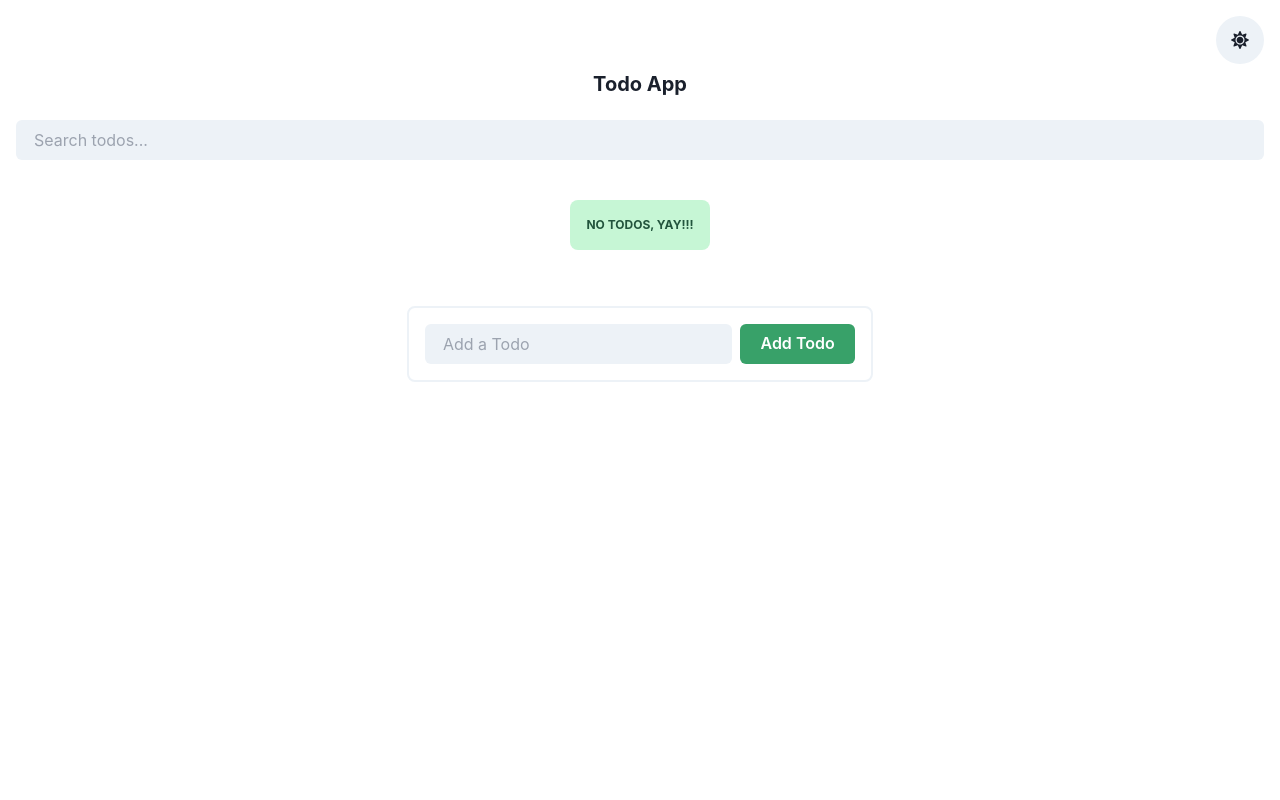
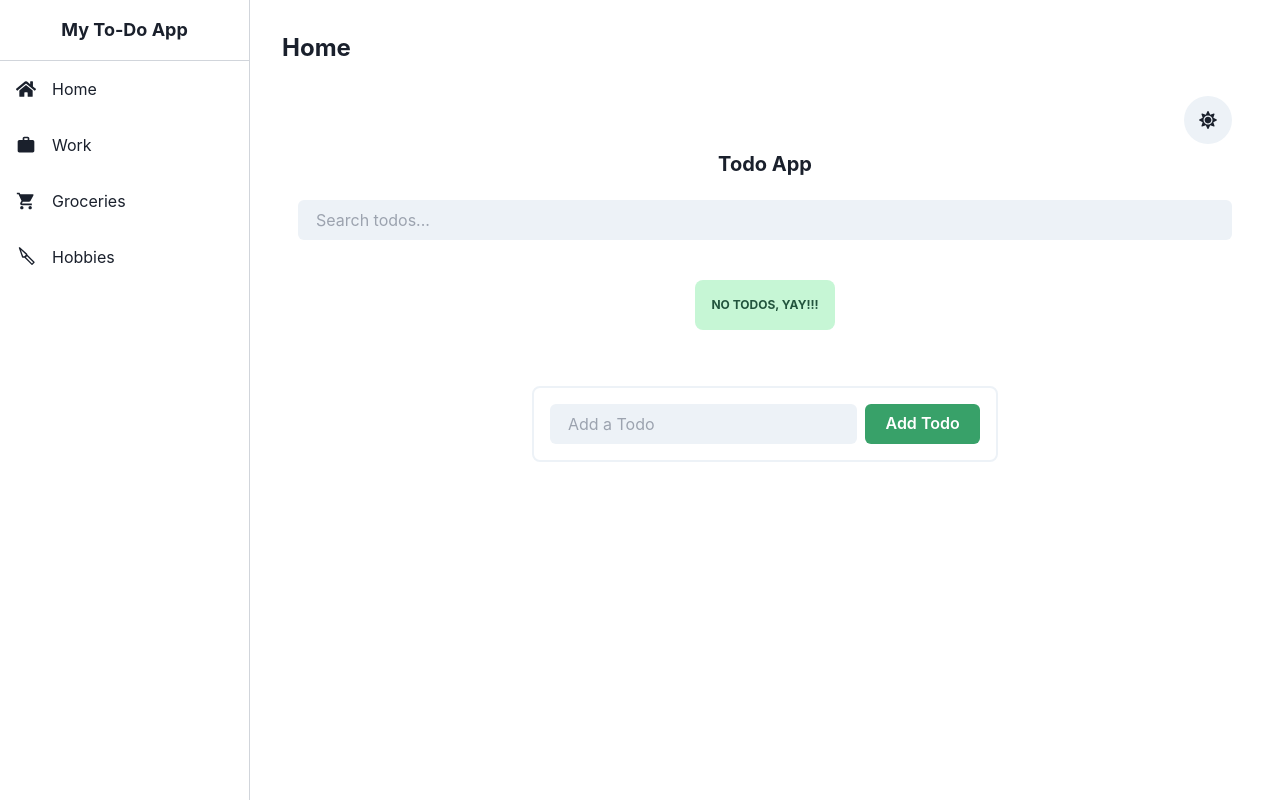
Before and after one commit to janlebar/sideeffects, a Next.js app: page / in a window 1280 px wide. Built offline with nearby package versions, Linux system fonts and the light colour scheme.

Commit message:
more states for each individual todo menu

```diff
--- /dev/null
+++ b/app/components/SearchBar.tsx
@@ -0,0 +1,21 @@
+import React from "react";
+import { Input } from "@chakra-ui/react";
+
+interface SearchBarProps {
+  search: string;
+  setSearch: React.Dispatch<React.SetStateAction<string>>;
+}
+
+const SearchBar: React.FC<SearchBarProps> = ({ search, setSearch }) => {
+  return (
+    <Input
+      placeholder="Search todos..."
+      value={search}
+      onChange={(e) => setSearch(e.target.value)}
+      mb={4}
+      variant="filled"
+    />
+  );
+};
+
+export default SearchBar;
--- a/app/page.tsx
+++ b/app/page.tsx
@@ -1,66 +1,94 @@
 "use client";
 
-import React, { useState, useEffect } from "react";
-import {
-  VStack,
-  Heading,
-  IconButton,
-  Input,
-  useColorMode,
-} from "@chakra-ui/react";
-import { FaSun, FaMoon } from "react-icons/fa";
-import TodoList from "./components/TodoList";
-import AddTodo from "./components/AddTodo";
-import { Todo } from "./types";
+import React, { useState } from "react";
+import { Grid, GridItem } from "@chakra-ui/react";
+import { FaHome, FaTasks, FaCalendar, FaUser } from "react-icons/fa";
+import { MdLocalGroceryStore, MdOutlineWork } from "react-icons/md";
+import { RxHobbyKnife } from "react-icons/rx";
+import MainComponent from "@/app/todo";
 
-const App: React.FC = () => {
-  const [todos, setTodos] = useState<Todo[]>(() =>
-    JSON.parse(localStorage.getItem("todos") || "[]")
-  );
-  const [search, setSearch] = useState<string>("");
+const MenuItem = ({ icon: Icon, label, onClick }) => (
+  <div
+    className="flex items-center p-4 hover:bg-gray-200 cursor-pointer"
+    onClick={onClick}
+  >
+    <Icon className="text-xl mr-4" />
+    <span>{label}</span>
+  </div>
+);
 
-  useEffect(() => {
-    localStorage.setItem("todos", JSON.stringify(todos));
-  }, [todos]);
+const TodoApp = () => {
+  const [activeSection, setActiveSection] = useState("Home");
 
-  const { colorMode, toggleColorMode } = useColorMode();
+  // Separate todo states for each section
+  const [homeTodos, setHomeTodos] = useState([]);
+  const [workTodos, setWorkTodos] = useState([]);
+  const [groceryTodos, setGroceryTodos] = useState([]);
+  const [hobbyTodos, setHobbyTodos] = useState([]);
 
-  function deleteTodo(id: number) {
-    setTodos(todos.filter((todo) => todo.id !== id));
-  }
+  // Function to get the current section's todos and setTodos functions
+  const getSectionProps = () => {
+    switch (activeSection) {
+      case "Home":
+        return { todos: homeTodos, setTodos: setHomeTodos };
+      case "Work":
+        return { todos: workTodos, setTodos: setWorkTodos };
+      case "Groceries":
+        return { todos: groceryTodos, setTodos: setGroceryTodos };
+      case "Hobbies":
+        return { todos: hobbyTodos, setTodos: setHobbyTodos };
+      default:
+        return { todos: [], setTodos: () => {} };
+    }
+  };
 
-  function addTodo(todo: Todo) {
-    setTodos([...todos, todo]);
-  }
-
-  const filteredList = todos.filter((todo) =>
-    todo.body.toLowerCase().includes(search.toLowerCase())
-  );
+  const { todos, setTodos } = getSectionProps();
 
   return (
-    <VStack p={4}>
-      <IconButton
-        icon={colorMode === "light" ? <FaSun /> : <FaMoon />}
-        isRound
-        size="lg"
-        alignSelf="flex-end"
-        onClick={toggleColorMode}
-        aria-label="Toggle color mode"
-      />
-      <Heading mb={4} fontSize="xl">
-        Todo App
-      </Heading>
-      <Input
-        placeholder="Search todos..."
-        value={search}
-        onChange={(e) => setSearch(e.target.value)}
-        mb={4}
-        variant="filled"
-      />
-      <TodoList todos={filteredList} deleteTodo={deleteTodo} />
-      <AddTodo addTodo={addTodo} />
-    </VStack>
+    <div className="h-screen">
+      <Grid templateColumns="250px 1fr" h="100%">
+        {/* Static Menu */}
+        <GridItem className="border-r border-gray-300">
+          <div className="h-full flex flex-col">
+            <div className="text-center p-4 border-b border-gray-300 font-bold text-lg">
+              My To-Do App
+            </div>
+            <div className="flex-1">
+              <MenuItem
+                icon={FaHome}
+                label="Home"
+                onClick={() => setActiveSection("Home")}
+              />
+              <MenuItem
+                icon={MdOutlineWork}
+                label="Work"
+                onClick={() => setActiveSection("Work")}
+              />
+              <MenuItem
+                icon={MdLocalGroceryStore}
+                label="Groceries"
+                onClick={() => setActiveSection("Groceries")}
+              />
+              <MenuItem
+                icon={RxHobbyKnife}
+                label="Hobbies"
+                onClick={() => setActiveSection("Hobbies")}
+              />
+            </div>
+          </div>
+        </GridItem>
+
+        {/* Main Content */}
+        <GridItem>
+          <div className="p-8">
+            <h1 className="text-2xl font-bold mb-4">{activeSection}</h1>
+            {/* Render the corresponding MainComponent with the section's todos */}
+            <MainComponent todos={todos} setTodos={setTodos} />
+          </div>
+        </GridItem>
+      </Grid>
+    </div>
   );
 };
 
-export default App;
+export default TodoApp;
--- /dev/null
+++ b/app/todo.tsx
@@ -0,0 +1,59 @@
+"use client";
+
+"use client";
+
+import React, { useState, useEffect } from "react";
+import { VStack, Heading, IconButton, useColorMode } from "@chakra-ui/react";
+import { FaSun, FaMoon } from "react-icons/fa";
+import TodoList from "./components/TodoList";
+import AddTodo from "./components/AddTodo";
+import SearchBar from "./components/SearchBar";
+import { Todo } from "./types";
+
+interface MainComponentProps {
+  todos: Todo[];
+  setTodos: React.Dispatch<React.SetStateAction<Todo[]>>;
+}
+
+const MainComponent: React.FC<MainComponentProps> = ({ todos, setTodos }) => {
+  const [search, setSearch] = useState<string>("");
+
+  useEffect(() => {
+    localStorage.setItem("todos", JSON.stringify(todos));
+  }, [todos]);
+
+  const { colorMode, toggleColorMode } = useColorMode();
+
+  function deleteTodo(id: number) {
+    setTodos(todos.filter((todo) => todo.id !== id));
+  }
+
+  function addTodo(todo: Todo) {
+    setTodos([...todos, todo]);
+  }
+
+  const filteredList = todos.filter((todo) =>
+    todo.body.toLowerCase().includes(search.toLowerCase())
+  );
+
+  return (
+    <VStack p={4}>
+      <IconButton
+        icon={colorMode === "light" ? <FaSun /> : <FaMoon />}
+        isRound
+        size="lg"
+        alignSelf="flex-end"
+        onClick={toggleColorMode}
+        aria-label="Toggle color mode"
+      />
+      <Heading mb={4} fontSize="xl">
+        Todo App
+      </Heading>
+      <SearchBar search={search} setSearch={setSearch} />
+      <TodoList todos={filteredList} deleteTodo={deleteTodo} />
+      <AddTodo addTodo={addTodo} />
+    </VStack>
+  );
+};
+
+export default MainComponent;
--- a/package.json
+++ b/package.json
@@ -10,6 +10,7 @@
   },
   "dependencies": {
     "@chakra-ui/button": "^2.1.0",
+    "@chakra-ui/layout": "^2.3.1",
     "@chakra-ui/next-js": "^2.4.2",
     "@chakra-ui/react": "^2.10.5",
     "@emotion/react": "^11.14.0",
```
Also changed, not shown: 1 other file (tests, documents, lock files or other folders).
